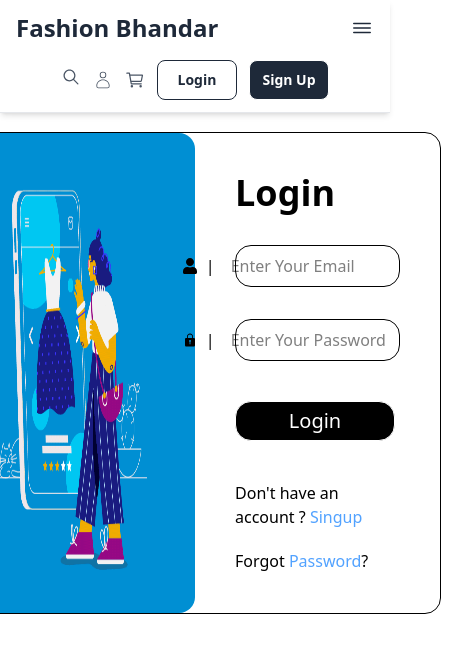
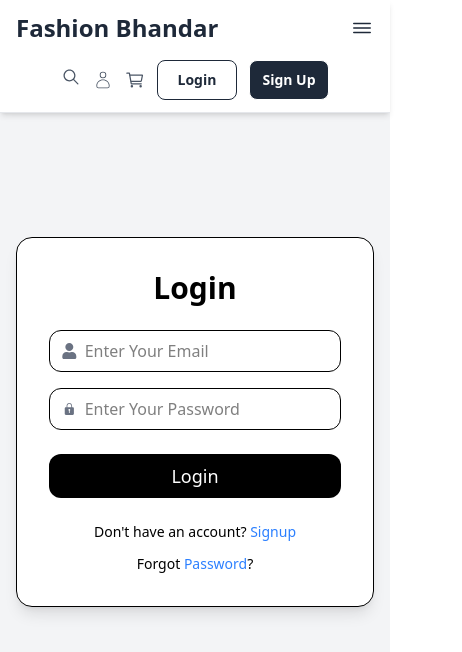
Before and after one commit to crarun9740/E-CommerceWeb, a React (Vite) app: page /login in a window 390 px wide. Shown: the top 652 px of the page, 462 px wide, since content can reach past the window. Built offline with nearby package versions, Linux system fonts and the light colour scheme.

Commit message:
footwear,mobile,toys,beauty page made responsive

```diff
--- a/src/Components/Accecory.jsx
+++ b/src/Components/Accecory.jsx
@@ -6,7 +6,7 @@ import { Accecories } from "../data/info";
 function Accecory() {
   return (
     <>
-      <div className="pt-20">
+      <div className="pt-30">
         <div className="">
           <h2 className="text-3xl font-semibold px-4 md:px-6 lg:px-8 ">
             Accesory Collection
--- a/src/Components/Beauty.jsx
+++ b/src/Components/Beauty.jsx
@@ -9,6 +9,9 @@ function Beauty() {
       <div className="pt-20">
         <h2 className="text-2xl pl-15 font-semibold">Beauty Collections</h2>
         <div className="mt-5">
+          <h1 className="ml-12 text-2xl font-semibold hidden">
+            Beauty Collections
+          </h1>
           <div className="flex flex-wrap justify-around items-center gap-10 p-10">
             {beauty.map((beauty, index) => (
               <Link to={`/categories/beauty/${beauty.id}`}>
--- a/src/Components/Category.jsx
+++ b/src/Components/Category.jsx
@@ -16,21 +16,21 @@ function Category() {
 
   return (
     <>
-      <div className="pt-24 lg:pt-20 flex flex-col">
+      <div className="pt-30 lg:pt-20 flex flex-col">
         <h2 className="text-3xl font-semibold px-4 md:px-8 lg:px-8 lg:font-bold">
           Categories
         </h2>
         <div className="bg-gray-200 mt-5 py-6 px-4 md:px-6 lg:px-8">
           <div className="grid grid-cols-2 sm:grid-cols-3 md:grid-cols-4 lg:grid-cols-7 gap-4">
             {categories.map((category, index) => (
-              <Link to={`/categories/${category.name} `}>
+              <Link to={`/categories/${category.name} `} key={index}>
                 <div className="flex justify-center">
                   <div className="flex flex-col items-center cursor-pointer">
                     <div className="border-2 border-gray-400 rounded-xl overflow-hidden">
                       <img
                         src={category.image || "/placeholder.svg"}
                         alt={`${category.name} category`}
-                        className="w-[100px] h-[100px] object-cover"
+                        className="w-[80px] h-[80px] sm:w-[100px] sm:h-[100px] object-cover"
                       />
                     </div>
                     <span className="font-bold text-lg text-gray-800 mt-2 text-center">
@@ -43,11 +43,9 @@ function Category() {
           </div>
         </div>
       </div>
-      <div className="mt-10">
-        <h2 className="text-3xl font-semibold px-4 md:px-6 lg:px-8">
-          Bestseller
-        </h2>
 
+      <div className="mt-10 px-4 md:px-6 lg:px-8">
+        <h2 className="text-3xl font-semibold">Bestseller</h2>
         <div className="mt-10">
           <div className="grid grid-cols-2  md:grid-cols-4 pl-15 gap-4 ">
             {Bestseller.map((Bestseller, index) => (
--- a/src/Components/Footwear.jsx
+++ b/src/Components/Footwear.jsx
@@ -9,6 +9,7 @@ function Footwear() {
       <div className="pt-20">
         <h2 className="text-2xl pl-15 font-semibold">Footwear Collections</h2>
         <div className="mt-5">
+          <h1 className="ml-12 text-2xl font-semibold hidden">Footwears</h1>
           <div className="flex flex-wrap justify-around items-center gap-10 p-10">
             {footwear.map((footwear, index) => (
               <Link to={`/categories/footwear/${footwear.id}`}>
--- a/src/Components/Loginpage.jsx
+++ b/src/Components/Loginpage.jsx
@@ -1,64 +1,62 @@
-import React, { useState } from "react";
+import React from "react";
 import { FaUser } from "react-icons/fa";
 import { IoIosLock } from "react-icons/io";
 import { Link } from "react-router-dom";
 
 function Loginpage() {
   return (
-    <div className="m-33 flex justify-center items-center max-h-full">
-      <div className="flex  items-center border-1 rounded-2xl ">
-        <div className="object-contain">
+    <div className="min-h-screen flex justify-center items-center p-4 bg-gray-100">
+      <div className="flex flex-col md:flex-row items-center border rounded-2xl shadow-lg bg-white overflow-hidden w-full max-w-4xl">
+        <div className="hidden md:block">
           <img
             src="/assets/login-6.gif"
-            alt=""
-            className="h-[480px] w-[590px] rounded-2xl"
+            alt="Login Illustration"
+            className="h-[480px] w-[590px] object-cover"
           />
         </div>
-        <div className="w-1/2 p-10">
-          <span className="text-4xl font-semibold ">Login</span>
-          <div className="flex justify-center gap-2 items-center mt-8 border-1 rounded-2xl pl-2">
-            <span>
-              <FaUser />
-            </span>{" "}
-            |
+
+        <div className="p-8 w-full md:w-1/2">
+          <h2 className="text-3xl font-bold text-center mb-6">Login</h2>
+
+          <div className="flex items-center gap-2 mt-4 border rounded-xl px-3 py-2">
+            <FaUser className="text-gray-500" />
             <input
               type="text"
               placeholder="Enter Your Email"
-              className=" w-90 pl-2 h-10 outline-none"
+              className="w-full outline-none"
             />
           </div>
-          <div className="flex justify-center gap-2 items-center mt-8 border-1 rounded-2xl pl-2">
-            <span>
-              <IoIosLock />
-            </span>{" "}
-            |
+
+          <div className="flex items-center gap-2 mt-4 border rounded-xl px-3 py-2">
+            <IoIosLock className="text-gray-500" />
             <input
-              type="text"
+              type="password"
               placeholder="Enter Your Password"
-              className=" w-90 pl-2 h-10 outline-none"
+              className="w-full outline-none"
             />
           </div>
-          <button className="mt-10 border-1 h-10 w-40 rounded-2xl text-xl p-1 bg-black text-white hover:bg-gray-700 cursor-pointer">
+
+          <button className="mt-6 w-full bg-black text-white text-lg py-2 rounded-xl hover:bg-gray-700 transition">
             Login
           </button>
 
-          <div className="mt-10">
-            <div className="flex flex-col">
-              <span>
-                Don't have an account ?{" "}
-                <Link
-                  to="/signup"
-                  className="cursor-pointer text-blue-400 hover:underline"
-                >
-                  Singup
-                </Link>
-              </span>
-              <span className="mt-5">
-                Forgot{" "}
-                <Link className=" text-blue-400 hover:underline">Password</Link>
-                ?
-              </span>
-            </div>
+          <div className="mt-6 text-center text-sm">
+            <p>
+              Don't have an account?{" "}
+              <Link to="/signup" className="text-blue-500 hover:underline">
+                Signup
+              </Link>
+            </p>
+            <p className="mt-3">
+              Forgot{" "}
+              <Link
+                to="/forgot-password"
+                className="text-blue-500 hover:underline"
+              >
+                Password
+              </Link>
+              ?
+            </p>
           </div>
         </div>
       </div>
--- a/src/Components/Mobiles.jsx
+++ b/src/Components/Mobiles.jsx
@@ -9,6 +9,7 @@ function Mobiles() {
       <div className="pt-20">
         <h2 className="text-2xl pl-15 font-semibold">Mobiles Collections</h2>
         <div className="mt-5">
+          <h1 className="ml-12 text-2xl font-semibold hidden">Mobiles</h1>
           <div className="flex flex-wrap justify-around items-center  gap-10 p-10">
             {mobiles.map((mobiles, index) => (
               <Link to={`/categories/mobiles/${mobiles.id}`}>
--- a/src/Components/Product.jsx
+++ b/src/Components/Product.jsx
@@ -107,7 +107,6 @@ function Product() {
             </div>
             <br />
           </div>
-
           <div className="flex flex-wrap justify-around items-center gap-10 p-10 ">
             {products.map((products, index) => (
               <Link to={`/product/${products.id}`}>
--- a/src/Components/Toys.jsx
+++ b/src/Components/Toys.jsx
@@ -9,6 +9,7 @@ function Toys() {
       <div className="pt-20">
         <h2 className="text-2xl pl-15 font-semibold">Toys Collections</h2>
         <div className="mt-5">
+          <h1 className="ml-12 text-2xl font-semibold hidden">Toys</h1>
           <div className="flex flex-wrap justify-around items-center gap-10 p-10">
             {toys.map((toys, index) => (
               <Link to={`/categories/Toys/${toys.id}`}>
```
